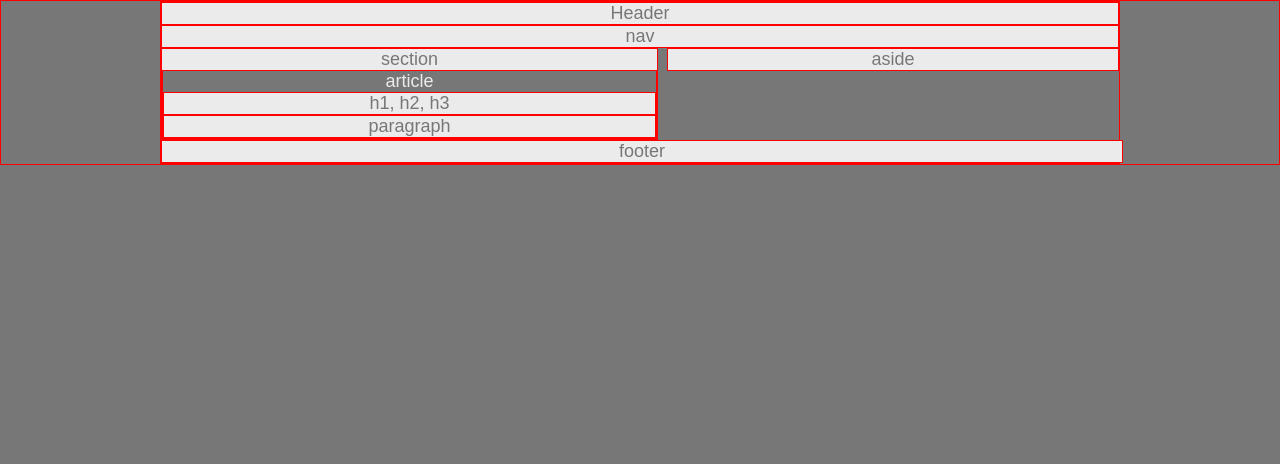
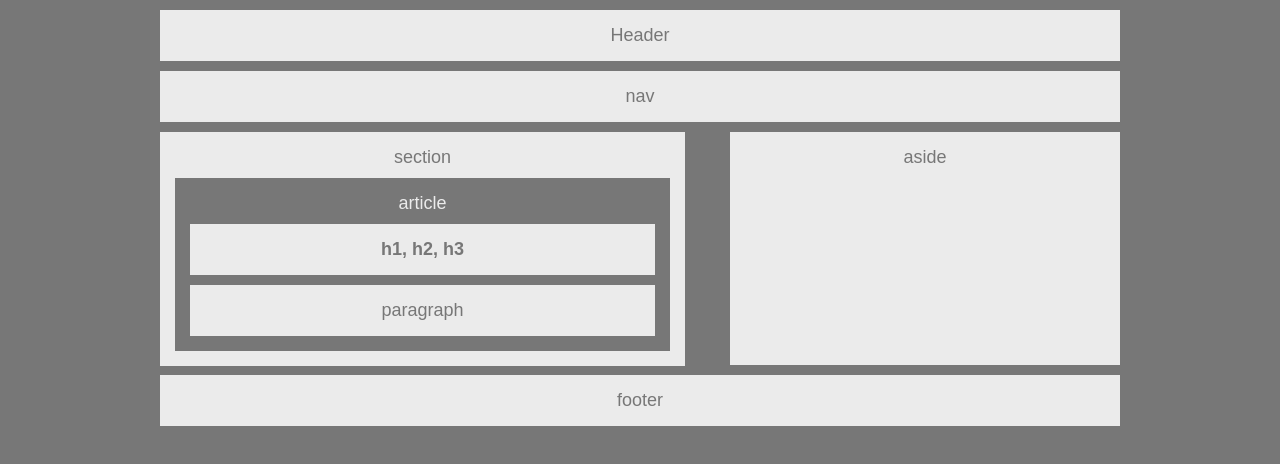
Before and after one commit to astevenson6/hw-wireframe, a plain HTML site: page index.html in a window 1280 px wide. Drawn offline with Linux system fonts and the light colour scheme.

Commit message:
overflow boxsizing and margin finished

```diff
--- a/style.css
+++ b/style.css
@@ -1,6 +1,6 @@
-*{
+/* *{
     border: 1px solid red;
-}
+} */
 
 body{
     font-family: Arial, Helvetica, sans-serif;
@@ -14,41 +14,61 @@ body{
 .header{
     background: #ebebeb;
     text-align: center;
+    padding: 15px;
+    margin: 10px auto 0px auto;
 }
 .article{
     color: #ebebeb;
     background: #777777;
     text-align: center;
+    padding: 15px;
+    margin: 10px auto 0px auto;
 }
 .articlehead{
     color: #777777;
     background: #ebebeb;
     text-align: center;
+    padding: 15px;
+    margin: 10px auto 0px auto;
+    font-weight: bold;
 }
 .paragraph{
     color: #777777;
     background: #ebebeb;
     text-align: center;
+    padding: 15px;
+    margin: 10px auto 0px auto;
 }
 .section{
     background: #ebebeb;
     width: 495px;
     float: left;
     text-align: center;
+    padding: 15px;
+    margin: 10px auto 0px auto;
 }
 .nav{
     background: #ebebeb;
     text-align: center;
+    padding: 15px;
+    margin: 10px auto 0px auto;
 }
 .aside{
     background: #ebebeb;
-    width: 450px;
+    width: 390px;
     text-align: center;
     float:right;
+    padding: 15px;
+    margin: 10px 0px 10px 0px;
+    height: 233px;
+    box-sizing: border-box;
 }
 .footer{
     background: #ebebeb;
     text-align: center;
     width: 960px;
     overflow: hidden;
+    padding: 15px;
+    margin: 10px auto 0px auto;
+    box-sizing: border-box;
 }
```
Also changed, not shown: index.html (+0 -2 lines).
